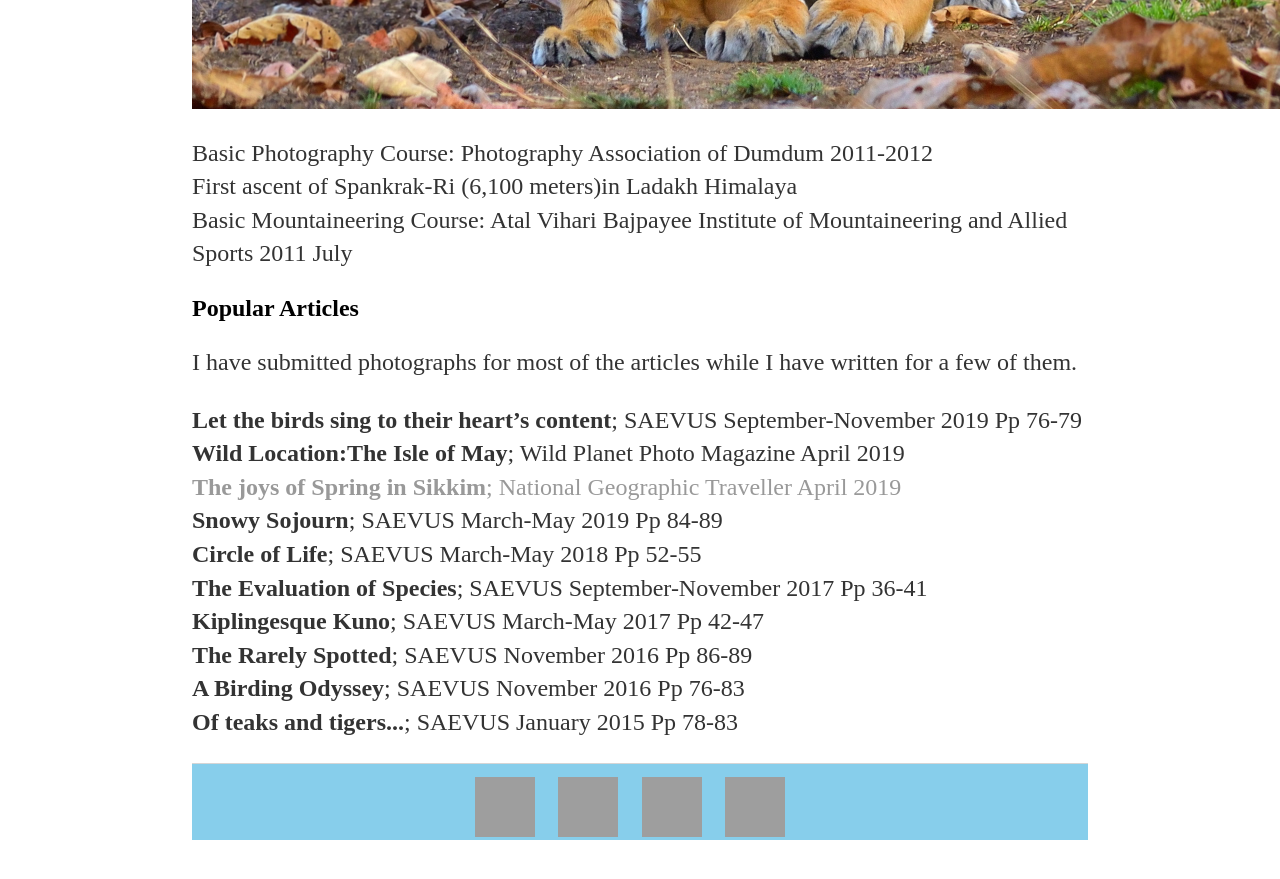
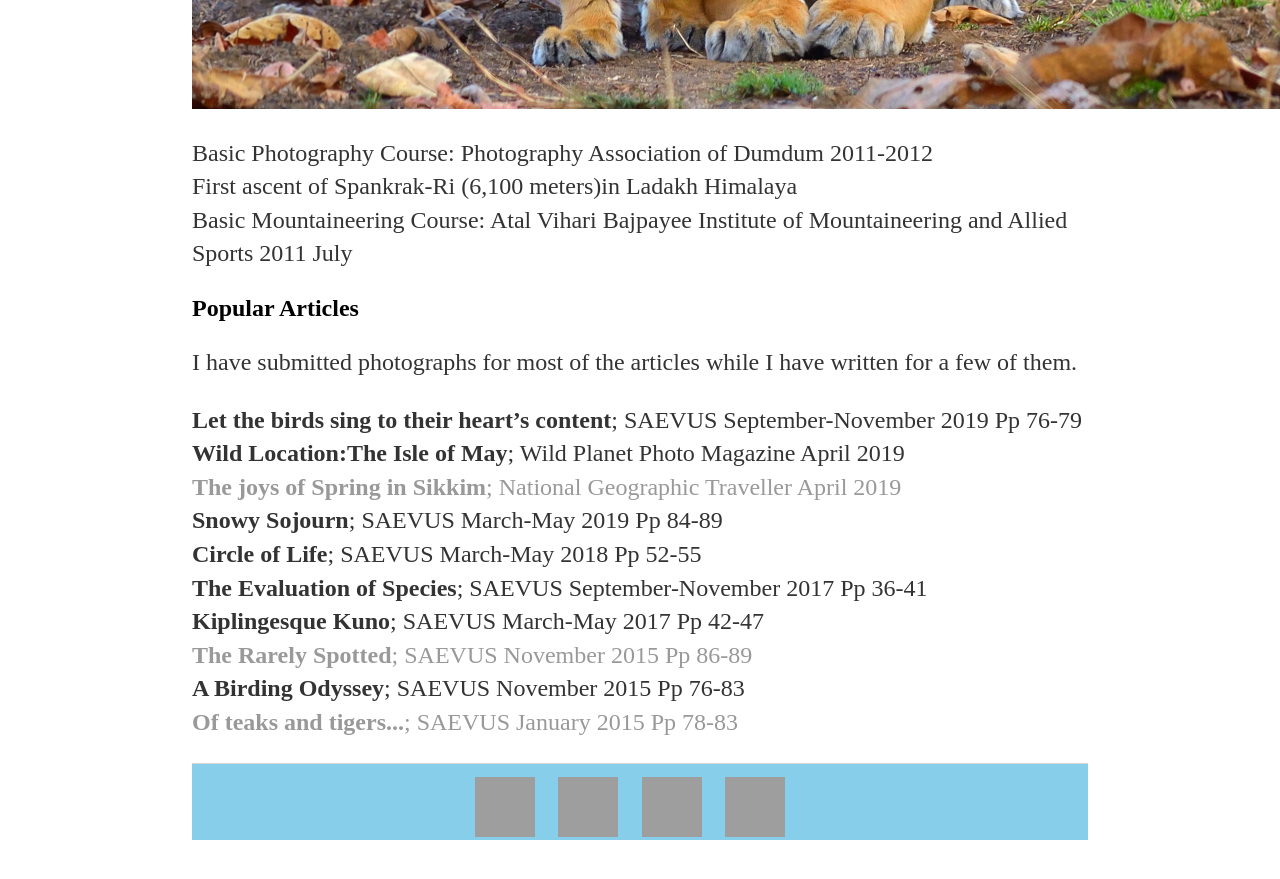
Before and after one commit to nilanjanchatterjee/nilanjanchatterjee.github.io, a Jekyll site: the page built from cv/index.html, in a window 1280 px wide and 900 px high, scrolled down 3655 px, cut to the strip 0-879 px from the top of the window. Built offline with Jekyll 4.4.1, drawn with Linux system fonts in a browser that asks for light colours; grey boxes are pictures that could not be loaded.

Commit message:
Update index.html
added links and photos of the published articles

```diff
--- a/cv/index.html
+++ b/cv/index.html
@@ -56,8 +56,8 @@
 				            <strong>Circle of Life</strong>; SAEVUS March-May 2018 Pp 52-55 <br>
 				            <strong>The Evaluation of Species</strong>; SAEVUS September-November 2017 Pp 36-41 <br>
 				            <strong>Kiplingesque Kuno</strong>; SAEVUS March-May 2017 Pp 42-47 <br>
-				            <strong>The Rarely Spotted</strong>; SAEVUS November 2016 Pp 86-89 <br>
-					    <strong>A Birding Odyssey</strong>; SAEVUS November 2016 Pp 76-83 <br>
-					    <strong>Of teaks and tigers...</strong>; SAEVUS January 2015 Pp 78-83 <br>
+				            <a href="http://nilanjanchatterjee.github.io/Saevus_leo_Nov15.jpg"/><strong>The Rarely Spotted</strong>; SAEVUS November 2015 Pp 86-89 </a><br>
+					    <strong>A Birding Odyssey</strong>; SAEVUS November 2015 Pp 76-83 <br>
+					    <a href="https://www.saevus.in/of-teaks-and-tigers/"/><strong>Of teaks and tigers...</strong>; SAEVUS January 2015 Pp 78-83 <br></a>
 </p>
 	</div>
```
